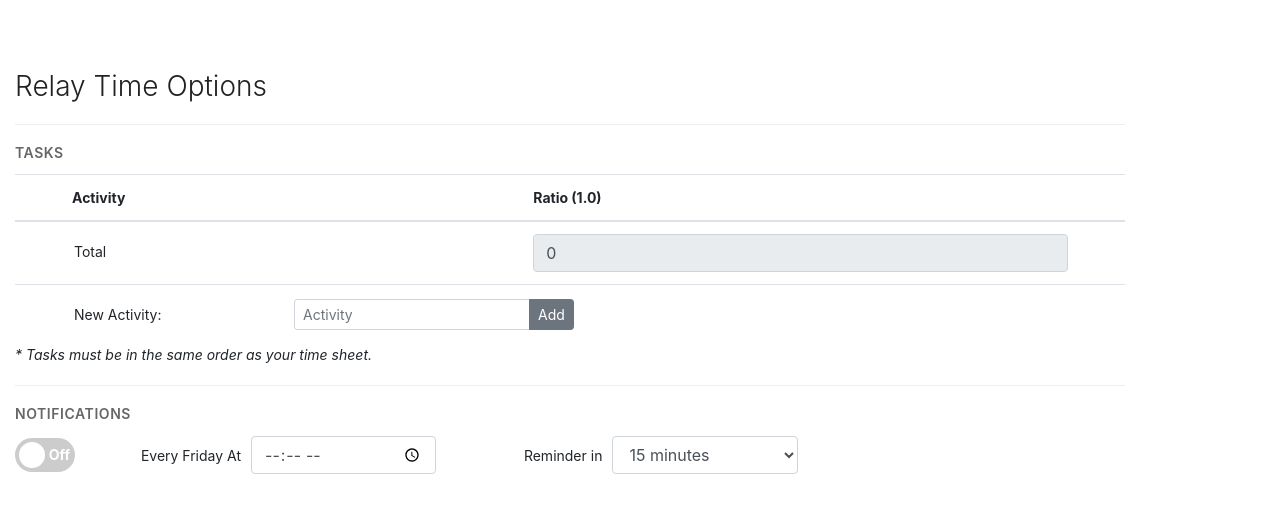
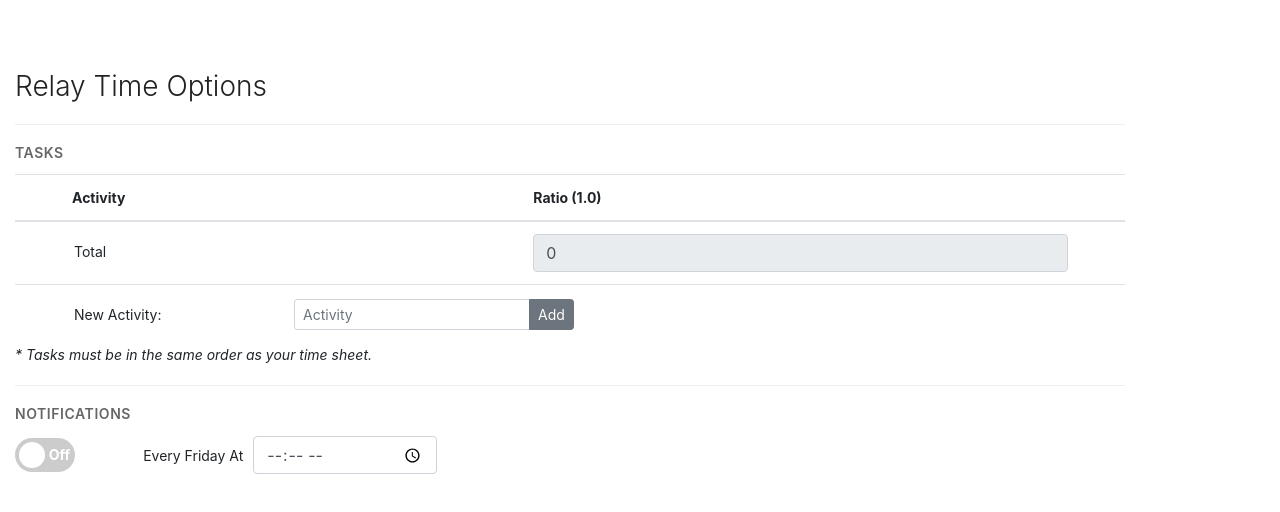
Before and after one commit to drkdelaney/relay-time-browser-extension, a React (Create React App) app: page / in a window 1280 px wide. Shown: the top 512 px of the page. Built offline with nearby package versions, Linux system fonts and the light colour scheme.

Commit message:
updated relay url and removed reminders, causing issues for some useres

```diff
--- a/src/notification-section/index.js
+++ b/src/notification-section/index.js
@@ -5,13 +5,12 @@
     state = {
         notifications: null,
         notificationTime: null,
-        reminderTime: null
     };
 
     componentDidMount() {
-        get(['notifications', 'notificationTime', 'reminderTime']).then(
-            ({ notifications, notificationTime, reminderTime }) => {
-                this.setState({ notifications, notificationTime, reminderTime });
+        get(['notifications', 'notificationTime']).then(
+            ({ notifications, notificationTime }) => {
+                this.setState({ notifications, notificationTime });
             }
         );
     }
@@ -27,13 +26,6 @@
         const value = e.target.value;
         save({ notificationTime: value }).then(() => {
             this.setState({ notificationTime: value });
-        });
-    };
-
-    handleReminderChange = (e) => {
-        const value = e.target.value;
-        save({ reminderTime: value }).then(() => {
-            this.setState({ reminderTime: value });
         });
     };
 
@@ -66,24 +58,6 @@
                         onChange={this.handleNotificationTimeChange}
                         value={notificationTime}
                     />
-                    <input
-                        type="text"
-                        readonly
-                        class="form-control-plaintext text-right notification mr-2"
-                        value="Reminder in"
-                        tabindex="-1"
-                    />
-                    <select
-                        class="form-control notification"
-                        onChange={this.handleReminderChange}
-                        value={reminderTime}
-                    >
-                        <option value="900000">15 minutes</option>
-                        <option value="1800000">30 minutes</option>
-                        <option value="3600000">1 hour</option>
-                        <option value="7200000">2 hours</option>
-                        <option value="14400000">4 hours</option>
-                    </select>
                 </div>
             </div>
         );
```
Also changed, not shown: public/background.js (+2 -29 lines), public/manifest.json, 1 other file (tests, documents, lock files or other folders).
